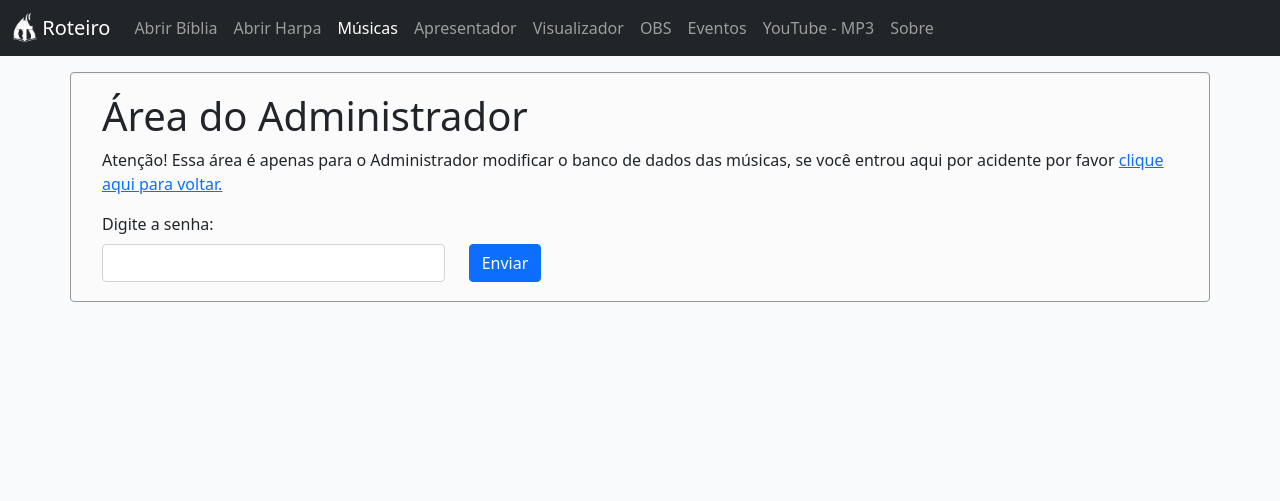
After one commit to zepegm/roteiro-slides, a Flask app: page /adm_musicas in a window 1280 px wide. The commit adds this page. Shown: the top 501 px of the page. Run offline with Flask 2, Linux system fonts and the light colour scheme; some libraries are stand-ins or nearby versions.

Commit message:
adm_area

```diff
--- a/app.py
+++ b/app.py
@@ -3,11 +3,12 @@ import os
 import csv
 import locale
 import operator
+import hashlib
 from io import StringIO
 #from unittest import result
 #from PDF import verificarHash
 from powerpoint import ppt, pegarSlidesAbertos, pegarSlideShow, pegarIndexSlideshow, avancarIndexSlideShow, pegarTextoSlideShow, verificarCalendario, encerrarTodasApresentacoes, pegarNomeSlideShow
-from consultaAcess import executarConsultaBibliaFormat, executarConsulta, executarConsultaLista, inserirListaRoteiro, executarConsultaGeral, alterarConfig, alterarConfigViewBiblia, consultarHarpaBD, alterarConfigViewMusica, inserirDadosBasico, consultarListaFiltrada
+from consultaAcess import executarConsultaBibliaFormat, executarConsulta, executarConsultaLista, inserirListaRoteiro, executarConsultaGeral, alterarConfig, alterarConfigViewBiblia, consultarHarpaBD, alterarConfigViewMusica, inserirDadosBasico, consultarListaFiltrada, executarConsultaGeralArray
 from flask import Flask, render_template, request, redirect, url_for, jsonify, send_file, Response
 from waitress import serve
 from math import ceil
@@ -218,35 +219,53 @@ def abrirharpa():
         lista = request.form['numero']
         hinos = lista.split(';')
         sucesso = 0
-        status = 'Você não digitou um número válido!'
-        corstatus = 'text-danger'
+        status = '<div class="alert alert-danger alert-dismissible fade show" role="alert"><strong>Atenção!</strong> Você não digitou um número válido!<button type="button" class="btn-close" data-bs-dismiss="alert" aria-label="Close"></button></div>'
         resultado = ''
 
         if 'noturno' in request.form:
             noturno = r'\Modo Escuro'
             alterarConfig('Roteiro.db', 1, 'Harpa', 'Noturno')
+            modo = 2
         else:
             noturno = ''
             alterarConfig('Roteiro.db', 0, 'Harpa', 'Noturno')
+            modo = 1
 
-        for hino in hinos:
-            if hino.isdigit():
-                #print(hino)
-                if int(hino) > 0 and int(hino) < 641:
-                    #print(diretorio + noturno + '\\HARPA\\HINO ' + hino.zfill(3) + '.pptx')
-                    prs = ppt(diretorio + noturno + '\\HARPA\\HINO ' + hino.zfill(3) + '.pptx')
-                    sucesso += 1
-                    resultado += hino.zfill(3) + ', '
-                    # registrar no log
-                    inserirDadosBasico(historico, "insert into log values (datetime('now', 'localtime'), 'HINO " + hino.zfill(3) + ".pptx', 2, " + eNoturno(noturno) + ", '" + executarConsulta('Musicas.db', "select Conteúdo from [Harpa] where Hino = {} and Tipo = 'Titulo'".format(hino))[0].replace("'", "''") + "', 1)")
+        if request.form['modo_abertura'] == 'importar':
+            inserirDadosBasico('Roteiro.db', 'delete from lista where `check` = 1')
+            for hino in hinos:
+                if hino.isdigit():
+                    if int(hino) > 0 and int(hino) < 641:
+                        sql = "insert or replace into lista values ('%s', '%s', 0)" % (diretorio + noturno + '\\HARPA\\HINO ' + hino.zfill(3) + '.pptx', 'HINO ' + hino.zfill(3))
+                        inserirDadosBasico('Roteiro.db', sql)
+                        sql = "insert into log values(datetime('now', 'localtime'), '%s', 2, %s, '-', 4)" % ('HINO ' + hino.zfill(3) + '.pptx', modo)
+                        inserirDadosBasico(historico, sql)
+                        sucesso += 1
+                        resultado += hino.zfill(3) + ', '
 
-        if sucesso == 1:
-            status = 'Hino ' + resultado[0:-2] + ' aberto com sucesso!'
-            corstatus = 'text-primary'
-        elif sucesso > 1:
-            status = 'Hinos ' + resultado[0:-2] + ' abertos com sucesso!'
-            corstatus = 'text-primary'
-        return render_template('harpa.jinja', listahinos=listahinos, status=status, corstatus=corstatus, noturno=executarConsulta("Roteiro.db", "select valor from Config where Pagina = 'Harpa' and configuration = 'Noturno'")[0])
+            if sucesso == 1:
+                status = '<div class="alert alert-success alert-dismissible fade show" role="alert">Hino <strong>' + resultado[0:-2] + '</strong> adicionado à lista do Roteiro com sucesso! <a href="\\">Clique aqui para visualizar.</a><button type="button" class="btn-close" data-bs-dismiss="alert" aria-label="Close"></button></div>'
+            elif sucesso > 1:
+                status = '<div class="alert alert-success alert-dismissible fade show" role="alert">Hinos <strong>' + resultado[0:-2] + '</strong> adicionados à lista do Roteiro com sucesso! <a href="\\">Clique aqui para visualizar.</a><button type="button" class="btn-close" data-bs-dismiss="alert" aria-label="Close"></button></div>'
+            return render_template('harpa.jinja', listahinos=listahinos, status=status, noturno=executarConsulta("Roteiro.db", "select valor from Config where Pagina = 'Harpa' and configuration = 'Noturno'")[0])
+
+        else:
+            for hino in hinos:
+                if hino.isdigit():
+                    #print(hino)
+                    if int(hino) > 0 and int(hino) < 641:
+                        #print(diretorio + noturno + '\\HARPA\\HINO ' + hino.zfill(3) + '.pptx')
+                        prs = ppt(diretorio + noturno + '\\HARPA\\HINO ' + hino.zfill(3) + '.pptx')
+                        sucesso += 1
+                        resultado += hino.zfill(3) + ', '
+                        # registrar no log
+                        inserirDadosBasico(historico, "insert into log values (datetime('now', 'localtime'), 'HINO " + hino.zfill(3) + ".pptx', 2, " + eNoturno(noturno) + ", '" + executarConsulta('Musicas.db', "select Conteúdo from [Harpa] where Hino = {} and Tipo = 'Titulo'".format(hino))[0].replace("'", "''") + "', 1)")
+
+            if sucesso == 1:
+                status = '<div class="alert alert-success alert-dismissible fade show" role="alert">Hino <strong>' + resultado[0:-2] + '</strong> aberto com sucesso!<button type="button" class="btn-close" data-bs-dismiss="alert" aria-label="Close"></button></div>'
+            elif sucesso > 1:
+                status = '<div class="alert alert-success alert-dismissible fade show" role="alert">Hinos <strong>' + resultado[0:-2] + '</strong> abertos com sucesso!<button type="button" class="btn-close" data-bs-dismiss="alert" aria-label="Close"></button></div>'
+            return render_template('harpa.jinja', listahinos=listahinos, status=status, noturno=executarConsulta("Roteiro.db", "select valor from Config where Pagina = 'Harpa' and configuration = 'Noturno'")[0])
 
 
     return render_template('harpa.jinja', listahinos=listahinos, status='', corstatus='', noturno=executarConsulta("Roteiro.db", "select valor from Config where Pagina = 'Harpa' and configuration = 'Noturno'")[0])
@@ -262,30 +281,52 @@ def abrirNewMusica():
 
         if 'modo_cor' in request.form:
             pasta = diretorio + r'\Músicas\Escuro'
+            modo = 2
         else:
             pasta = diretorio + r'\Músicas\Claro'
+            modo = 1
 
         if request.form['modo-abertura'] == "importar":
-            listaAtual = executarConsultaLista('Roteiro.db')
-
-
-        sucesso = 0
-        falha = False
-
-        for item in nomes:
-            try:
-                prs = ppt(pasta + '\\' + item['nome_arquivo'])
+            inserirDadosBasico('Roteiro.db', 'delete from lista where `check` = 1')
+            sucesso = 0
+            for item in nomes:
+                sql = "insert or replace into lista values ('%s', '%s', 0)" % (pasta + '\\' + item['nome_arquivo'], item['nome_arquivo'][:-5])
+                inserirDadosBasico('Roteiro.db', sql)
+                sql = "insert into log values(datetime('now', 'localtime'), '%s', 3, %s, '-', 4)" % (item['nome_arquivo'], modo)
+                inserirDadosBasico(historico, sql)
                 msg = msg + item['nome_arquivo'][:-5] + ", "
                 sucesso += 1
-            except:
-                falha = True
 
-        if sucesso > 1:
-            msg = '<div class="alert alert-success alert-dismissible fade show" role="alert">Arquivos <strong>' + msg[:-2] + '</strong> abertos com sucesso!<button type="button" class="btn-close" data-bs-dismiss="alert" aria-label="Close"></button></div>'
-        elif sucesso == 1:
-            msg = '<div class="alert alert-success alert-dismissible fade show" role="alert">Arquivo <strong>' + msg[:-2] + '</strong> aberto com sucesso!<button type="button" class="btn-close" data-bs-dismiss="alert" aria-label="Close"></button></div>'
-        elif falha:
-            msg = '<div class="alert alert-danger alert-dismissible fade show" role="alert"><strong>Atenção!</strong> Falha ao tentar abrir um ou mais dos arquivos selecionados!<button type="button" class="btn-close" data-bs-dismiss="alert" aria-label="Close"></button></div>'
+            if sucesso > 1:
+                msg = '<div class="alert alert-success alert-dismissible fade show" role="alert">Arquivos <strong>' + msg[:-2] + '</strong> adicionados com sucesso à lista do Roteiro. <a href="\\">Clique aqui para visualizar.</a><button type="button" class="btn-close" data-bs-dismiss="alert" aria-label="Close"></button></div>'
+            elif sucesso == 1:
+                msg = '<div class="alert alert-success alert-dismissible fade show" role="alert">Arquivo <strong>' + msg[:-2] + '</strong> adicionado com sucesso à lista do Roteiro. <a href="\\">Clique aqui para visualizar.</a><button type="button" class="btn-close" data-bs-dismiss="alert" aria-label="Close"></button></div>'
+            elif falha:
+                msg = '<div class="alert alert-danger alert-dismissible fade show" role="alert"><strong>Atenção!</strong> Falha ao tentar abrir um ou mais dos arquivos selecionados!<button type="button" class="btn-close" data-bs-dismiss="alert" aria-label="Close"></button></div>'
+
+        else:
+            sucesso = 0
+            falha = False
+
+            for item in nomes:
+                try:
+                    prs = ppt(pasta + '\\' + item['nome_arquivo'])
+                    msg = msg + item['nome_arquivo'][:-5] + ", "
+                    sucesso += 1
+                    sql = "insert into log values(datetime('now', 'localtime'), '%s', 3, %s, '-', 1)" % (item['nome_arquivo'], modo)
+                    inserirDadosBasico(historico, sql)
+                except:
+                    falha = True
+                    sql = "insert into log values(datetime('now', 'localtime'), '%s', 3, %s, '-', 3)" % (item['nome_arquivo'], modo)
+                    inserirDadosBasico(historico, sql)
+
+            if sucesso > 1:
+                msg = '<div class="alert alert-success alert-dismissible fade show" role="alert">Arquivos <strong>' + msg[:-2] + '</strong> abertos com sucesso!<button type="button" class="btn-close" data-bs-dismiss="alert" aria-label="Close"></button></div>'
+            elif sucesso == 1:
+                msg = '<div class="alert alert-success alert-dismissible fade show" role="alert">Arquivo <strong>' + msg[:-2] + '</strong> aberto com sucesso!<button type="button" class="btn-close" data-bs-dismiss="alert" aria-label="Close"></button></div>'
+            elif falha:
+                msg = '<div class="alert alert-danger alert-dismissible fade show" role="alert"><strong>Atenção!</strong> Falha ao tentar abrir um ou mais dos arquivos selecionados!<button type="button" class="btn-close" data-bs-dismiss="alert" aria-label="Close"></button></div>'
+
 
     cat1 = executarConsultaGeral(musicas_dir, 'select * from categoria where supercategoria = 1 order by descricao')
     cat2 = executarConsultaGeral(musicas_dir, 'select * from categoria where supercategoria = 2 order by descricao')
@@ -317,6 +358,41 @@ def abrirNewMusica():
 
     return render_template('newMusicas.jinja', cat1=cat1, cat2=cat2, cat3=cat3, cat4=cat4, musicas=musicas, msg=msg)
 
+
+@app.route('/adm_musicas', methods=['GET', 'POST'])
+def acessarAreaADM():
+
+    msg = ""
+    novos_arquivos = []
+
+    if request.method == 'POST':
+        if 'senha' in request.form:
+            senha = hashlib.md5(request.form['senha'].encode())
+            if senha.hexdigest() == "f744deb599586656f42823afe88d744e":
+                msg="1"
+
+                # lista de categorias de vinculos
+                categoria = executarConsultaGeral(musicas_dir, 'select id, descricao from categoria')
+                status = executarConsultaGeral(musicas_dir, 'select id, descricao from vinculo')
+
+                # criar array da lista dos arquivos
+                list_files = []
+                for file in os.listdir(diretorio + r'\Músicas\Escuro'):
+                    list_files.append(file)
+
+                # criar array do banco de dados
+                list_db = executarConsultaGeralArray(musicas_dir, 'select nome_arquivo from listaMusicas order by nome_arquivo')
+
+                # arquivos novos mas ausentes do banco de dados
+                novos_arquivos = list(set(list_files) - set(list_db))
+
+                return render_template('area_adm_musicas.jinja', msg=msg, novos_arquivos=novos_arquivos, categoria=categoria, status=status)
+
+
+            else:
+                msg = '<div class="alert alert-danger alert-dismissible fade show" role="alert"><strong>Senha incorreta!</strong> Acesso negado!<button type="button" class="btn-close" data-bs-dismiss="alert" aria-label="Close"></button></div>'
+
+    return render_template('area_adm_musicas.jinja', msg=msg, novos_arquivos=novos_arquivos)
 
 @app.route('/old_musica', methods=['GET', 'POST'])
 def abrirslidemusica():
--- /dev/null
+++ b/templates/area_adm_musicas.jinja
@@ -0,0 +1,193 @@
+<!doctype html>
+<html lang="en">
+  <head>
+    <meta charset="utf-8">
+    <meta name="viewport" content="width=device-width, initial-scale=1">
+    <meta name="description" content="">
+    <meta name="author" content="Mark Otto, Jacob Thornton, and Bootstrap contributors">
+    <meta name="generator" content="Hugo 0.88.1">
+    <title>ADM - Músicas</title>
+
+    <link rel="canonical" href="https://getbootstrap.com/docs/5.1/examples/navbar-fixed/">
+
+
+
+    <!-- Bootstrap core CSS -->
+    <link href="{{ url_for('static', filename='stylesheets/bootstrap.min.css') }}" rel="stylesheet">
+
+    <!-- Extra CSS -->
+    <link href="{{ url_for('static', filename='stylesheets/toggle-switch.css') }}" rel="stylesheet">
+
+    <style>
+      .rect {
+        min-height:20px;
+        padding:19px;
+        margin-bottom:20px;
+        background-color:#fbfbfb;
+        border:1px solid #999;
+        -webkit-border-radius:4px;
+        -moz-border-radius:4px;
+        border-radius:4px;
+        -webkit-box-shadow:inset 0 1px 1px rgba(0, 0, 0, 0.05);
+        -moz-box-shadow:inset 0 1px 1px rgba(0, 0, 0, 0.05);
+        box-shadow:inset 0 1px 1px rgba(0, 0, 0, 0.05)
+      }
+    </style>
+
+
+    <!-- Custom styles for this template -->
+    <link href="{{ url_for('static', filename='stylesheets/navbar-top-fixed.css') }}" rel="stylesheet">
+    <link rel="shortcut icon" type="image/png" href="{{ url_for('static', filename='images/Logo Colorido.png') }}">
+  </head>
+
+  <body style="background-color: rgba(248, 249, 250, 0.726);">
+
+
+    <div class="modal fade" id="form_add_db" tabindex="-1" aria-labelledby="exampleModalLabel" aria-hidden="true">
+      <div class="modal-dialog modal-lg">
+        <div class="modal-content">
+          <div class="modal-header">
+            <h1 class="modal-title fs-5" id="exampleModalLabel">Adicionar Arquivo ao Banco</h1>
+            <button type="button" class="btn-close" data-bs-dismiss="modal" aria-label="Close"></button>
+          </div>
+          <form id="form_add_arquivo">
+            <div class="modal-body">
+              <div id="titulo_musica_addcoment" class="title" data-id="0"></div><br>
+                <div><span class="fw-bold">Título: </span><span id="titulo_arquivo"></span></div>
+                <div>&nbsp;</div>
+
+                <div class="row">
+                    <div class="col-sm-8">
+                        <div class="fw-bold">Vínculo 1:</div>
+                        <select class="form-select" aria-label="Default select example">
+                            {% for item in categoria %}
+                                <option value="{{item['id']}}">{{item['descricao']}}</option>
+                            {% endfor %}
+                        </select>
+                    </div>
+                    <div class="col-sm-4">
+                        <div class="fw-bold">Status 1:</div>
+                        <select class="form-select" aria-label="Default select example">
+                            {% for item in status %}
+                                <option value="{{item['id']}}">{{item['descricao']}}</option>
+                            {% endfor %}
+                        </select>
+                    </div>
+                    <div class="row">
+                        <div class="col-sm-12">
+                            <div class="fw-bold">Descrição:</div>
+                        </div>
+                        <div class="col-sm-12">
+                            <textarea class="form-control" id="text_addcoment" rows="2" placeholder="Digite a descrição:" maxlength="200" required></textarea>
+                        </div>
+                    </div>
+                </div>
+
+            </div>
+            <div class="modal-footer">
+              <button type="button" class="btn btn-secondary" data-bs-dismiss="modal">Fechar</button>
+              <input type="submit" value="Salvar" class="btn btn-primary" data-bs-dismiss="modal"/>
+            </div>
+            <div class="erro_coment"></div>
+          </form>
+        </div>
+      </div>
+    </div>
+
+    <nav class="navbar navbar-expand-md navbar-dark fixed-top bg-dark">
+        <div class="container-fluid">
+            <a class="navbar-brand" href="{{ url_for('index') }}">
+            <img src="{{ url_for('static', filename='images/Logo ADCPTA.png') }}" width="25" height="30" class="d-inline-block align-top" alt="">
+            Roteiro
+            </a>
+            <button class="navbar-toggler" type="button" data-bs-toggle="collapse" data-bs-target="#navbarCollapse" aria-controls="navbarCollapse" aria-expanded="false" aria-label="Toggle navigation">
+            <span class="navbar-toggler-icon"></span>
+            </button>
+            <div class="collapse navbar-collapse" id="navbarCollapse">
+            <ul class="navbar-nav me-auto mb-2 mb-md-0">
+                <li class="nav-item">
+                <a class="nav-link" href="../abrirbiblia">Abrir Bíblia</a>
+                </li>
+                <li class="nav-item">
+                <a class="nav-link " href="../abrirharpa">Abrir Harpa</a>
+                </li>
+                <li class="nav-item">
+                <a class="nav-link active" aria-current="page"  href="#">Músicas</a>
+                </li>
+                <li class="nav-item">
+                <a class="nav-link" href="../apresentador">Apresentador</a>
+                </li>
+                <li class="nav-item">
+                <a class="nav-link" href="../viewer">Visualizador</a>
+                </li>
+                <li class="nav-item">
+                <a class="nav-link" href="../obs">OBS</a>
+                </li>
+                <li class="nav-item">
+                <a class="nav-link" href="../eventos">Eventos</a>
+                </li>
+                <li class="nav-item">
+                <a class="nav-link" href="../download_mp3">YouTube - MP3</a>
+                </li>
+                <li class="nav-item">
+                <a class="nav-link" href="../sobre">Sobre</a>
+                </li>
+            </ul>
+            </div>
+        </div>
+    </nav>
+
+    <main class="container">
+        {% if msg == "" %}
+        <div class="row"><div class="col-sm-12">{{msg|safe}}</div></div>
+        <div class="row rect">
+            <h1>Área do Administrador</h1>
+            <p>Atenção! Essa área é apenas para o Administrador modificar o banco de dados das músicas, se você entrou aqui por acidente por favor <a href="{{ url_for('abrirNewMusica') }}">clique aqui para voltar.</a></p>
+            <div class="col-sm-4">
+                <form id="form_login" action="{{ url_for('acessarAreaADM') }}", method="post">
+                <label for="pesquisa" class="form-label">Digite a senha:</label>
+                <input type="password" class="form-control numeric" id="senha" name="senha" placeholder="" value=""/>
+            </div>
+            <div class="col-sm-8 align-self-end">
+                <input class="btn btn-primary" type="submit" value="Enviar" />
+                </form>
+            </div>
+        </div>
+        {% else %}
+        <!-- aqui é o código quando o login for efetuado -->
+        <h1>Área do Administrador</h1>
+        <div class="row rect">
+            <div class="col-sm-12"><h4>Controle de inconsistências</h4></div>
+            {% if novos_arquivos|length > 0 %}
+            <div class="col-sm-4">
+                <p>Arquivos Ausentes no Banco</p>
+                <div id="lista_geral" class="list-group">
+                    {% for item in novos_arquivos %}
+                        <a href="#" class="list-group-item list-group-item-action list1">{{item}}</a>
+                    {% endfor %}
+                    <div>&nbsp;</div>
+                    <button id="add_db" class="btn btn-primary" disabled>Adicionar ao Banco</button>
+                </div>
+            </div>
+            {% endif %}
+        </div>
+        {% endif %}
+    </main>
+
+    <script src="{{ url_for('static', filename='js/jquery-3.6.0.min.js') }}"></script>
+    <script src="{{ url_for('static', filename='js/bootstrap.bundle.min.js') }}"></script>
+    <script>
+
+        $('.list1').on('click', function (e) {
+            $('.list1').removeClass('active');
+            $(this).addClass('active');
+            $("#add_db").removeAttr('disabled');
+            $("#titulo_arquivo").text($(this).text());
+        });
+
+        $("#add_db").on('click', function(e) {
+            $('#form_add_db').modal('show');
+        });
+
+    </script>
+</body>
--- a/templates/biblia.jinja
+++ b/templates/biblia.jinja
@@ -155,7 +155,7 @@
         {% else %}
           <input type="checkbox" class="form-check-input" id="noturno" name="noturno" value="1"/>
         {% endif %}
-        <label class="form-check-label" for="noturno">Modo Noturno</label>
+        <label class="form-check-label" for="noturno">Fundo Escuro</label>
         </div>
         <div>
         {% if rapido == 1 %}
--- a/templates/log.jinja
+++ b/templates/log.jinja
@@ -99,6 +99,8 @@
                 <td>{{row['Obs']}}</td>
                 {% if row['Status'] == '1' %}
                 <td class="text-primary">{{row['status_descricao']}}</td>
+                {% elif row['Status'] == '4' %}
+                <td class="text-success">{{row['status_descricao']}}</td>
                 {% else %}
                 <td class="text-danger">{{row['status_descricao']}}</td>
                 {% endif %}
```
Also changed, not shown: consultaAcess.py (+11 -4 lines), templates/harpa.jinja (+15 -11 lines), templates/newMusicas.jinja (+8 -1 lines), Roteiro.db.
